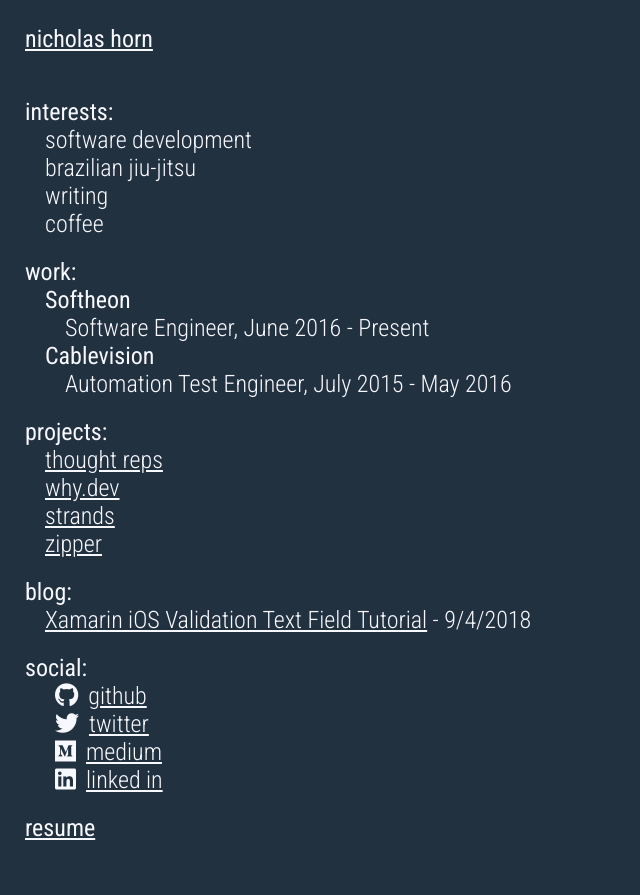
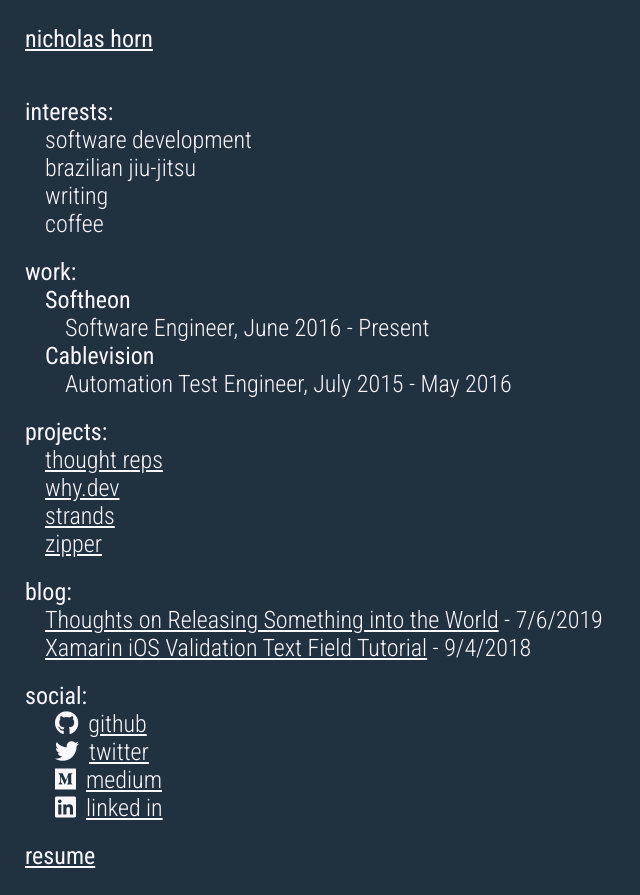
Before and after one commit to fauc3t/portfolio, a React (Create React App) app: page / in a window 1280 px wide. Shown: the whole page, without its empty margins (0-640 px from the left). Before the commit the page ends 867 px from the top, so only its background shows below. Built offline with nearby package versions, Linux system fonts and the light colour scheme.

Commit message:
thoughts on releasing something into the world blog post

```diff
--- a/src/json/about.js
+++ b/src/json/about.js
@@ -76,6 +76,11 @@
 /* blogs */
 const blogs = [
     {
+        "title": "Thoughts on Releasing Something into the World",
+        "url": "https://medium.com/@ncwhorn/thoughts-on-releasing-something-into-the-world-1e7112c35720?source=friends_link&sk=b5911bce637faadb970fb76768cb3126",
+        "date": "7/6/2019"
+    },
+    {
         "title": "Xamarin iOS Validation Text Field Tutorial",
         "url": "https://medium.com/@ncwhorn/xamarin-ios-validation-text-field-tutorial-18a58a1c8411",
         "date": "9/4/2018"
```
